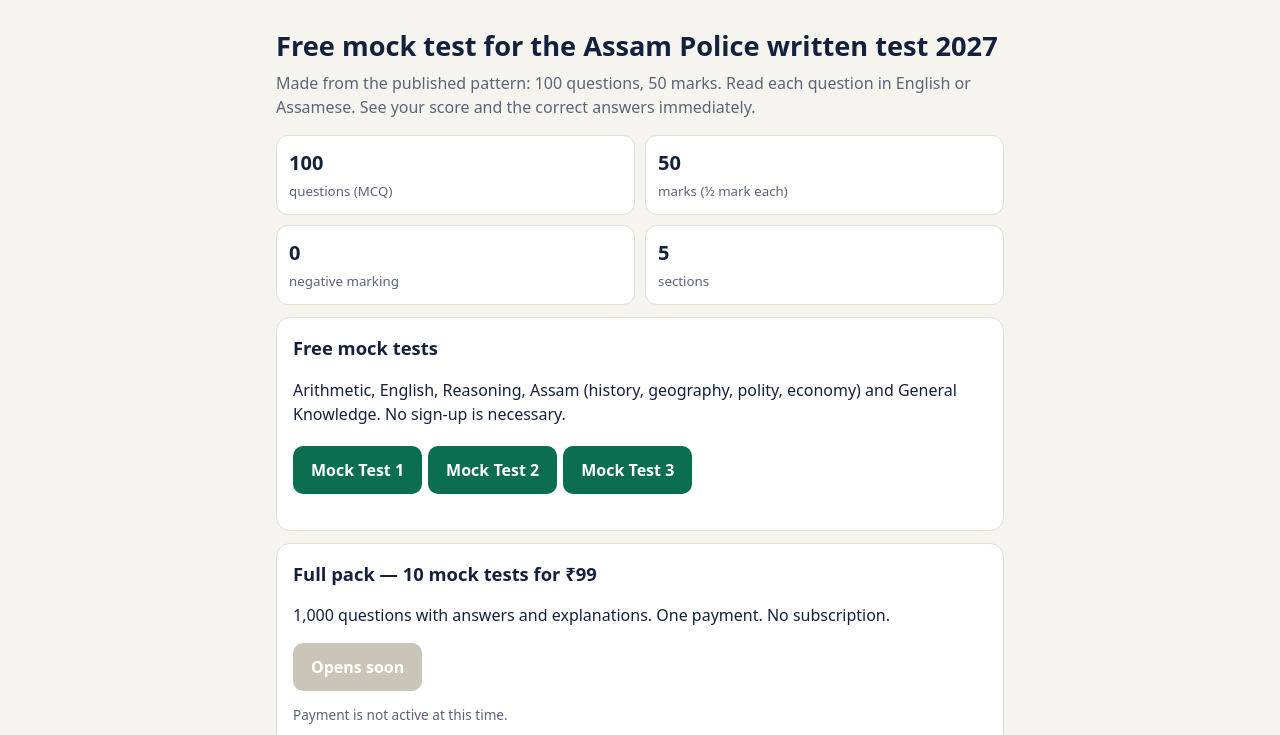
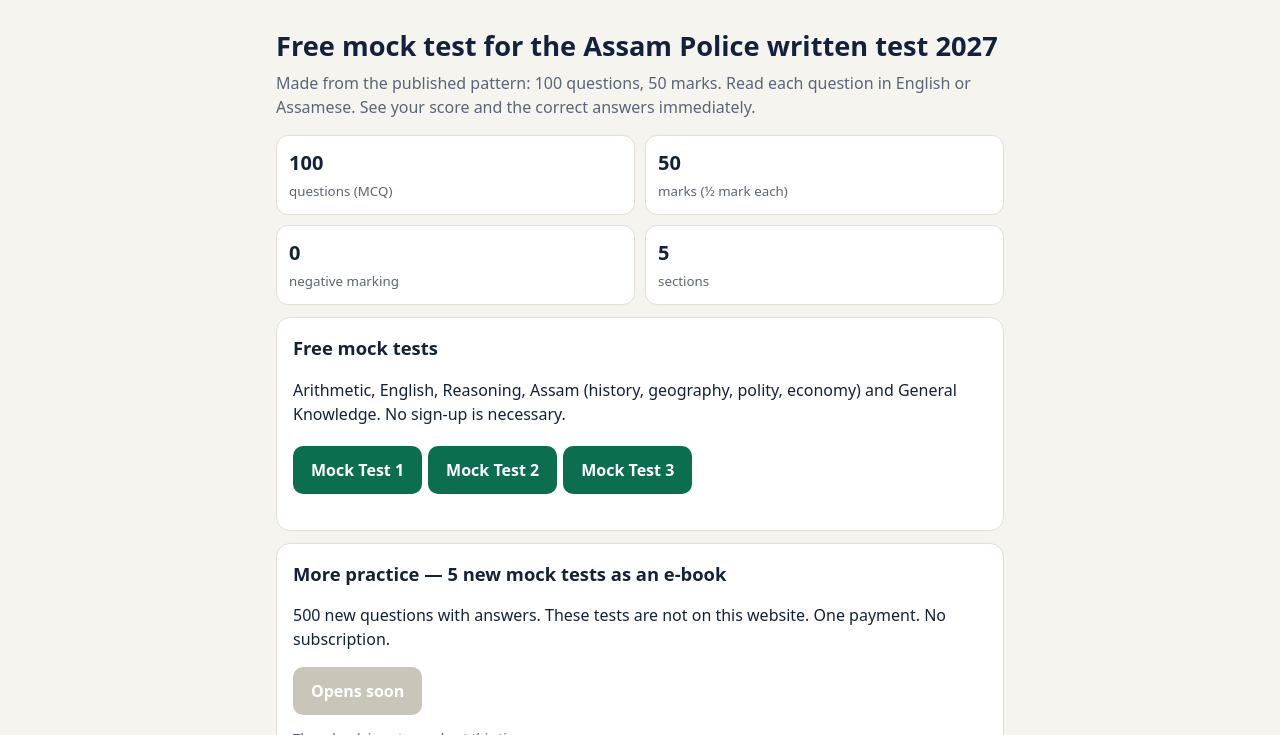
Before and after one commit to Byte-Forge-AI/axom-mock, a plain HTML site: page index.html in a window 1280 px wide. Shown: the part 65-800 px from the top of the page. Drawn offline with Linux system fonts and the light colour scheme.

Commit message:
Home page: e-book text; keep book tests out of the site
Co-Authored-By: Claude Fable 5.2 <noreply@anthropic.com>
Claude-Session: https://claude.ai/code/session_01Qej35HnBc7EfxmPEJzRe4S

```diff
--- a/index.html
+++ b/index.html
@@ -31,10 +31,10 @@
   </div>
 
   <div class="card">
-    <h2 style="margin-top:0" data-en="Full pack — 10 mock tests for ₹99" data-as="সম্পূৰ্ণ পেক — 10 টা মক টেষ্ট ₹99 ত"></h2>
-    <p data-en="1,000 questions with answers and explanations. One payment. No subscription." data-as="উত্তৰ আৰু ব্যাখ্যাসহ 1,000 টা প্ৰশ্ন। এবাৰ পৰিশোধ। কোনো ছাবস্ক্ৰিপচন নাই।"></p>
+    <h2 style="margin-top:0" data-en="More practice — 5 new mock tests as an e-book" data-as="অধিক অনুশীলন — ই-বুক হিচাপে 5 টা নতুন মক টেষ্ট"></h2>
+    <p data-en="500 new questions with answers. These tests are not on this website. One payment. No subscription." data-as="উত্তৰসহ 500 টা নতুন প্ৰশ্ন। এই টেষ্টসমূহ এই ৱেবছাইটত নাই। এবাৰ পৰিশোধ। কোনো ছাবস্ক্ৰিপচন নাই।"></p>
     <button class="btn" disabled data-en="Opens soon" data-as="সোনকালে আহিব"></button>
-    <p class="note" data-en="Payment is not active at this time." data-as="বৰ্তমান পৰিশোধ ব্যৱস্থা সক্ৰিয় নহয়।"></p>
+    <p class="note" data-en="The e-book is not on sale at this time." data-as="ই-বুকখন বৰ্তমান বিক্ৰীৰ বাবে উপলব্ধ নহয়।"></p>
   </div>
 
   <h2 data-en="About the exam" data-as="পৰীক্ষাৰ বিষয়ে"></h2>
```
Also changed, not shown: 1 other file.
